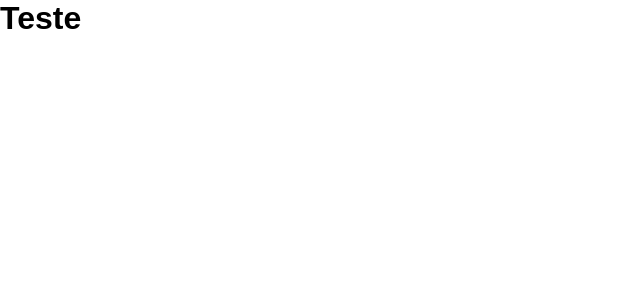
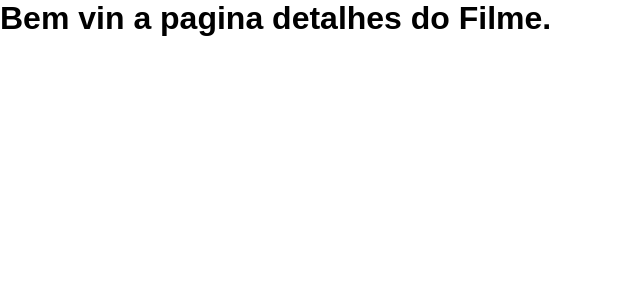
Before and after one commit to eclelucien/prime-flixx, a JavaScript app: page /filme/1 in a window 1280 px wide. Shown: the top 300 px of the page, without its empty margins (0-640 px from the left). Built offline with nearby package versions, Linux system fonts and the light colour scheme; the HTML template or start-up script is replaced by a standard one.

Commit message:
Basic configs ok

```diff
--- a/src/App.js
+++ b/src/App.js
@@ -1,9 +1,9 @@
-
+import RoutesApp from './routes'
 
 function App() {
   return (
     <div className="App">
-     <h1>Teste</h1>
+     <RoutesApp/>
     </div>
   );
 }
--- a/routes.js
+++ b/src/routes.js
@@ -7,10 +7,10 @@ function RoutesApp(){
     return(
         <BrowserRouter>
             <Routes>
-
                 <Route path='/' element={ <Home/> }/>
                 <Route path='/filme/:id' element={ <Filme/> }/>
             </Routes>
         </BrowserRouter>
     )
 }
+export default RoutesApp;
```
Also changed, not shown: src/pages/Filme/index.js (renamed from src/Filme/index.js), src/pages/Home/index.js (renamed from src/Home/index.js).
